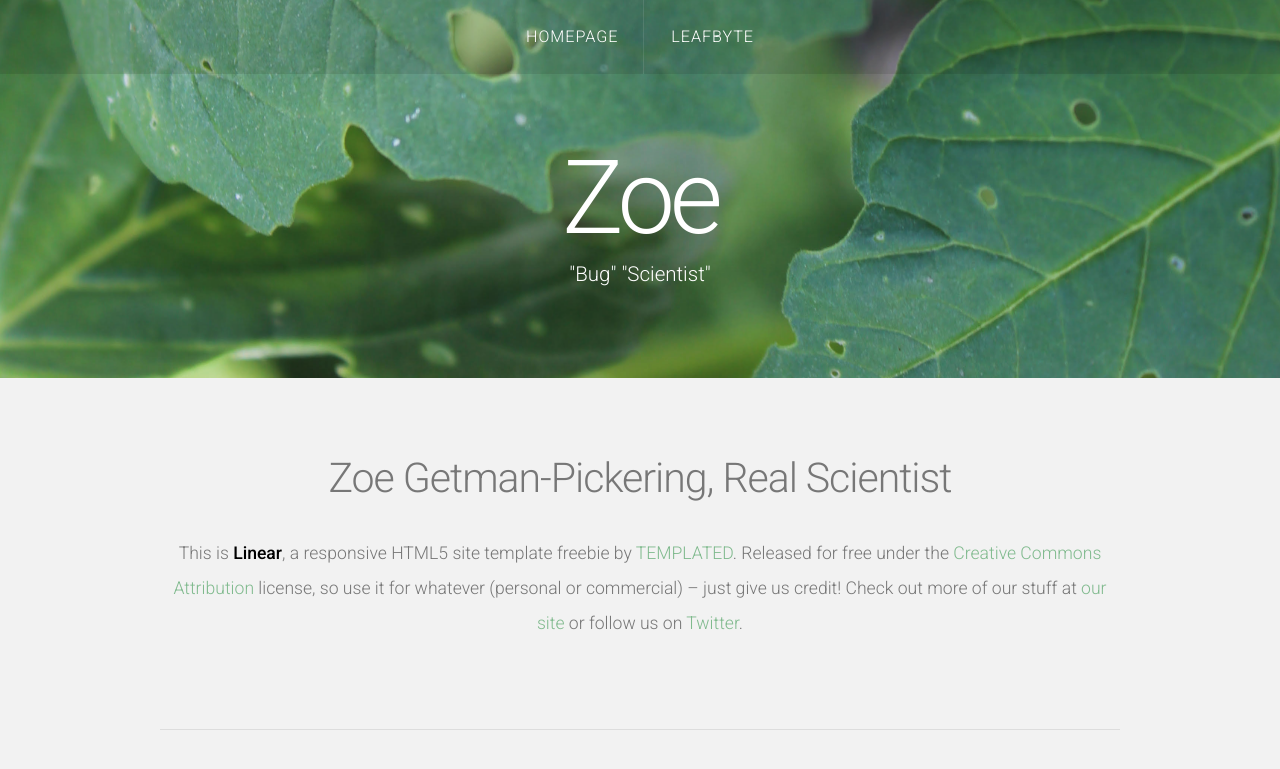
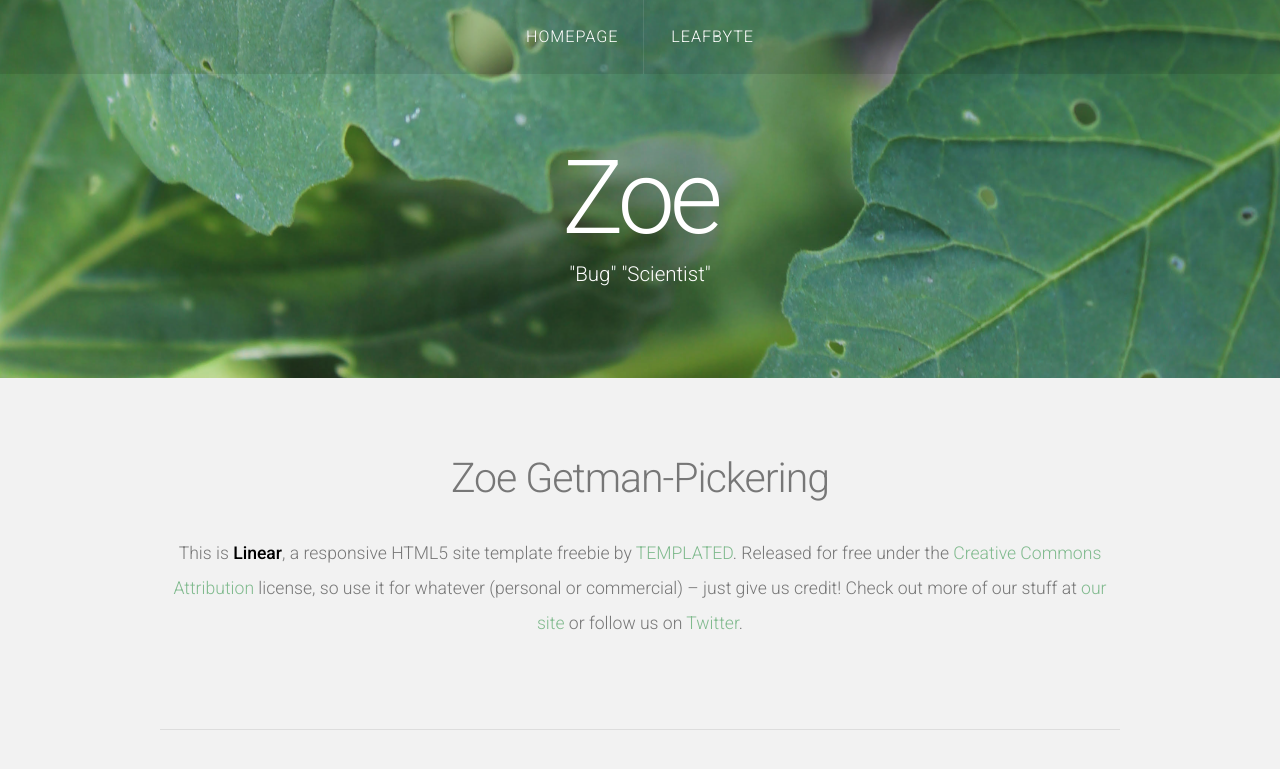
Before and after one commit to Zoegp/zoegp.github.io, a Jekyll site: the page built from index.html, in a window 1280 px wide and 900 px high. Shown: the top 769 px of the window. Built offline with Jekyll 4.4.1, drawn with Linux system fonts in a browser that asks for light colours; nearby versions of some CDN libraries; the list of posts is cut into pages by our own code.

Commit message:
Update index.html

```diff
--- a/index.html
+++ b/index.html
@@ -6,7 +6,7 @@ layout: default
 <div id="featured">
 	<div class="container">
 		<header>
-			<h2>Zoe Getman-Pickering, Real Scientist</h2>
+			<h2>Zoe Getman-Pickering</h2>
 		</header>
 		<p>This is <strong>Linear</strong>, a responsive HTML5 site template freebie by <a href="http://templated.co">TEMPLATED</a>. Released for free under the <a href="http://templated.co/license">Creative Commons Attribution</a> license, so use it for whatever (personal or commercial) &ndash; just give us credit! Check out more of our stuff at <a href="http://templated.co">our site</a> or follow us on <a href="http://twitter.com/templatedco">Twitter</a>.</p>
 		<hr />
@@ -19,7 +19,6 @@ layout: default
 		<div id="content" class="container">
 
 
-			</div>
 
 		</div>
 	</div>
```
